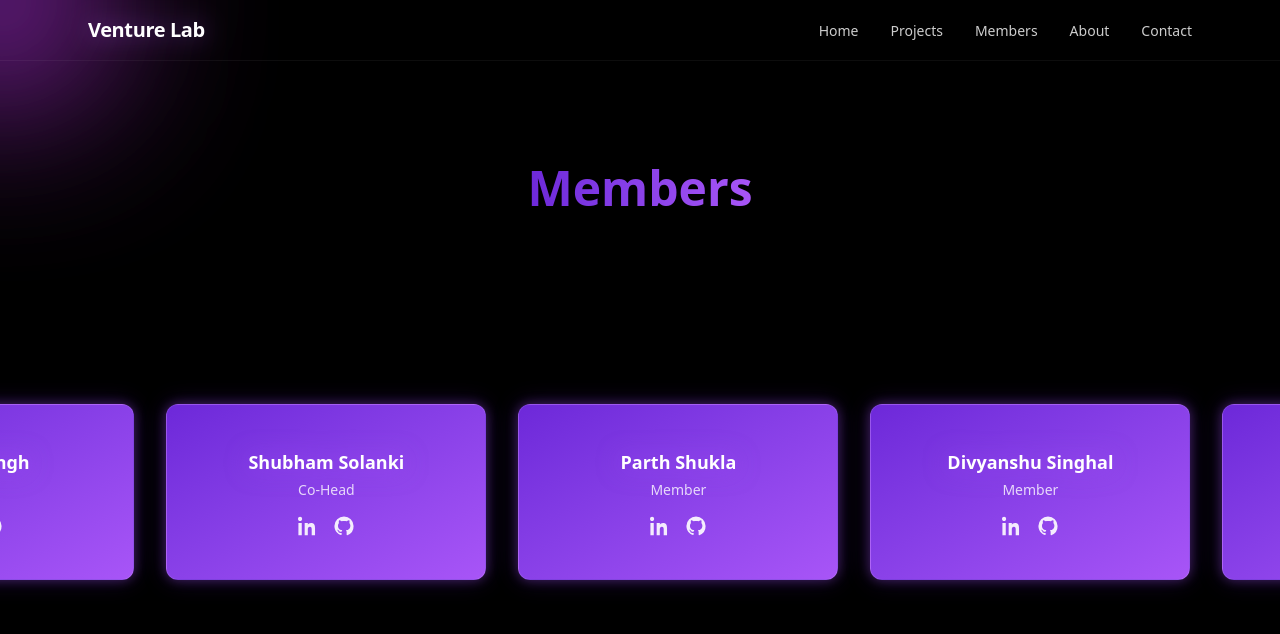
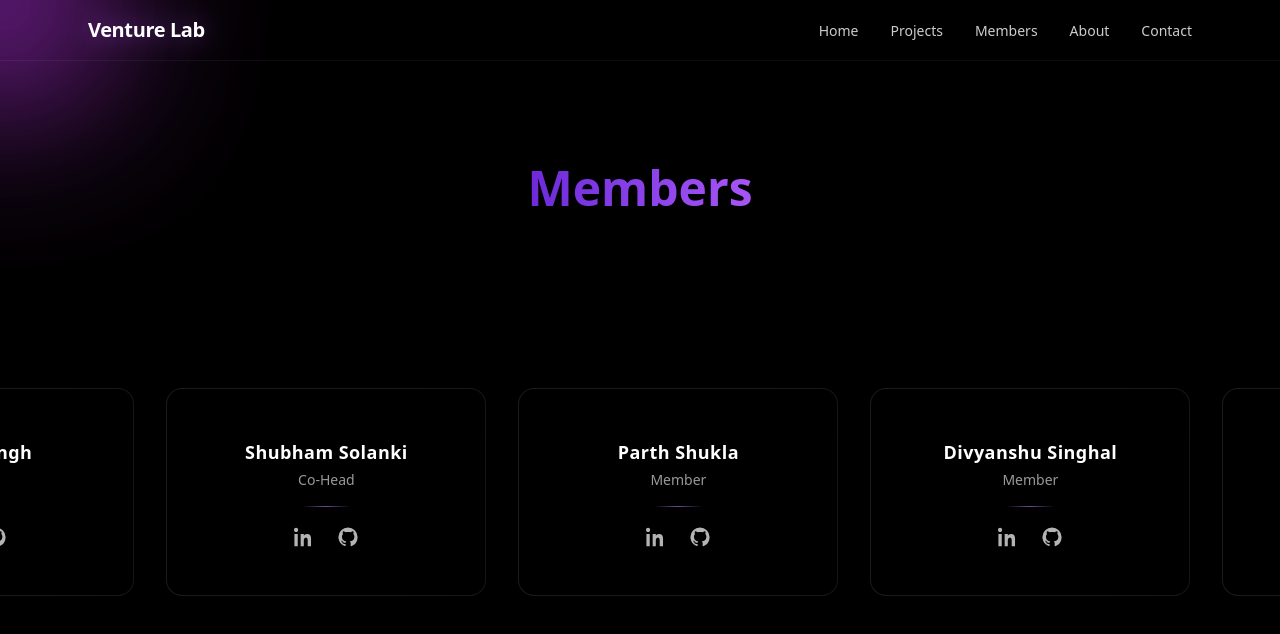
Before and after one commit to alphakumar1/venture_lab, a Next.js app: page /members in a window 1280 px wide. Shown: the top 634 px of the page. Built offline with nearby package versions, Linux system fonts and the light colour scheme.

Commit message:
Improved members card

```diff
--- a/app/components/MemberCard.tsx
+++ b/app/components/MemberCard.tsx
@@ -10,9 +10,11 @@ type Member = {
   github: string;
 };
 
+/* ---------- Icons ---------- */
+
 function LinkedInIcon(props: React.SVGProps<SVGSVGElement>) {
   return (
-    <svg viewBox="0 0 24 24" aria-hidden="true" fill="currentColor" {...props}>
+    <svg viewBox="0 0 24 24" fill="currentColor" {...props}>
       <path d="M4.98 3.5C4.98 4.88 3.86 6 2.5 6S0 4.88 0 3.5 1.12 1 2.5 1s2.48 1.12 2.48 2.5zM.5 8.5h4V23h-4V8.5zm7.5 0h3.83v2h.05c.53-1 1.83-2.05 3.77-2.05 4.03 0 4.78 2.65 4.78 6.1V23h-3.99v-6.5c0-1.55-.03-3.55-2.17-3.55-2.17 0-2.5 1.69-2.5 3.43V23H8V8.5z" />
     </svg>
   );
@@ -20,65 +22,107 @@ function LinkedInIcon(props: React.SVGProps<SVGSVGElement>) {
 
 function GitHubIcon(props: React.SVGProps<SVGSVGElement>) {
   return (
-    <svg viewBox="0 0 24 24" aria-hidden="true" fill="currentColor" {...props}>
+    <svg viewBox="0 0 24 24" fill="currentColor" {...props}>
       <path d="M12 .5A11.5 11.5 0 0 0 .5 12c0 5.08 3.29 9.39 7.86 10.9.58.11.8-.25.8-.56v-2.06c-3.2.7-3.87-1.37-3.87-1.37-.53-1.34-1.29-1.7-1.29-1.7-1.06-.72.08-.71.08-.71 1.17.08 1.78 1.2 1.78 1.2 1.04 1.78 2.74 1.27 3.41.97.11-.77.41-1.27.74-1.57-2.56-.29-5.26-1.28-5.26-5.69 0-1.26.45-2.3 1.2-3.11-.12-.3-.52-1.53.11-3.19 0 0 .98-.31 3.2 1.18.94-.26 1.94-.38 2.94-.38s2 .13 2.94.38c2.22-1.5 3.2-1.18 3.2-1.18.63 1.66.23 2.89.11 3.19.74.81 1.2 1.85 1.2 3.11 0 4.42-2.7 5.39-5.27 5.68.42.36.79 1.07.79 2.16v3.2c0 .31.21.68.81.56A11.5 11.5 0 0 0 23.5 12 11.5 11.5 0 0 0 12 .5Z" />
     </svg>
   );
 }
 
-export default function MemberCard({ name, role, linkedin, github }: Member) {
-  // 3D tilt
+/* ---------- Component ---------- */
+
+export default function MemberCard({
+  name,
+  role,
+  linkedin,
+  github,
+}: Member) {
+  // Motion values (desktop polish)
   const rotateX = useMotionValue(0);
   const rotateY = useMotionValue(0);
-  const springRotateX = useSpring(rotateX, { stiffness: 200, damping: 20 });
-  const springRotateY = useSpring(rotateY, { stiffness: 200, damping: 20 });
+  const x = useMotionValue(0);
+  const y = useMotionValue(0);
 
-  // Magnetic attraction
-  const mx = useMotionValue(0);
-  const my = useMotionValue(0);
-  const springX = useSpring(mx, { stiffness: 200, damping: 20 });
-  const springY = useSpring(my, { stiffness: 200, damping: 20 });
+  const spring = { stiffness: 160, damping: 24 };
+  const rX = useSpring(rotateX, spring);
+  const rY = useSpring(rotateY, spring);
+  const sX = useSpring(x, spring);
+  const sY = useSpring(y, spring);
 
   function onMove(e: React.MouseEvent<HTMLDivElement>) {
-    const rect = (e.currentTarget as HTMLDivElement).getBoundingClientRect();
-    const x = e.clientX - rect.left;
-    const y = e.clientY - rect.top;
-    const midX = rect.width / 2;
-    const midY = rect.height / 2;
+    const rect = e.currentTarget.getBoundingClientRect();
+    const dx = e.clientX - rect.left - rect.width / 2;
+    const dy = e.clientY - rect.top - rect.height / 2;
 
-    const tiltAmt = 8; // tilt sensitivity
-    const magnetAmt = 10; // max pixels to move towards cursor
+    rotateY.set((dx / rect.width) * 10);
+    rotateX.set(-(dy / rect.height) * 10);
 
-    rotateY.set(((x - midX) / midX) * tiltAmt);
-    rotateX.set(-((y - midY) / midY) * tiltAmt);
+    x.set((dx / rect.width) * 12);
+    y.set((dy / rect.height) * 12);
+  }
 
-    mx.set(((x - midX) / midX) * magnetAmt);
-    my.set(((y - midY) / midY) * magnetAmt);
-  }
   function onLeave() {
     rotateX.set(0);
     rotateY.set(0);
-    mx.set(0);
-    my.set(0);
+    x.set(0);
+    y.set(0);
   }
 
   return (
     <motion.div
       onMouseMove={onMove}
       onMouseLeave={onLeave}
-      style={{ rotateX: springRotateX, rotateY: springRotateY, x: springX, y: springY }}
-      whileHover={{ scale: 1.03 }}
-      transition={{ type: "spring", stiffness: 200, damping: 20 }}
-      className="snap-center group perspective-1000 w-80 h-44 rounded-xl border border-white/10 bg-gradient-to-br from-[#6d28d9] to-[#a855f7] p-5 shadow-neon hover:shadow-neon-strong flex flex-col items-center justify-center text-center"
+      style={{ rotateX: rX, rotateY: rY, x: sX, y: sY }}
+      whileHover={{ scale: 1.05 }}
+      className="
+        group relative w-80 h-52 rounded-2xl
+        bg-black/70 backdrop-blur-xl
+        border border-white/10
+        shadow-[0_30px_90px_rgba(0,0,0,0.75)]
+        transition-all
+        hover:shadow-[0_50px_160px_rgba(168,85,247,0.35)]
+        flex flex-col items-center justify-center text-center
+      "
     >
-      <h3 className="text-lg font-semibold text-white drop-shadow-neon">{name}</h3>
-      <p className="mt-1 text-sm text-white/80">{role}</p>
-      <div className="mt-4 flex items-center justify-center gap-4 text-white/90">
-        <Link href={linkedin} target="_blank" rel="noopener noreferrer" aria-label="LinkedIn">
-          <LinkedInIcon className="h-5 w-5 hover:text-white transition" />
+      {/* Purple energy halo */}
+      <div
+        aria-hidden
+        className="absolute inset-0 rounded-2xl opacity-0 group-hover:opacity-100 transition-opacity"
+        style={{
+          background:
+            "radial-gradient(circle at 50% 0%, rgba(168,85,247,0.25), transparent 65%)",
+        }}
+      />
+
+      {/* Identity */}
+      <h3 className="relative z-10 text-lg font-semibold text-white tracking-wide">
+        {name}
+      </h3>
+
+      <p className="relative z-10 mt-1 text-sm text-white/60">
+        {role}
+      </p>
+
+      {/* Divider */}
+      <div className="relative z-10 mt-4 h-px w-12 bg-gradient-to-r from-transparent via-purple-400/60 to-transparent" />
+
+      {/* Social actions */}
+      <div className="relative z-10 mt-5 flex items-center gap-6 text-white/70">
+        <Link
+          href={linkedin}
+          target="_blank"
+          aria-label="LinkedIn"
+          className="hover:text-purple-300 transition"
+        >
+          <LinkedInIcon className="h-5 w-5" />
         </Link>
-        <Link href={github} target="_blank" rel="noopener noreferrer" aria-label="GitHub">
-          <GitHubIcon className="h-5 w-5 hover:text-white transition" />
+
+        <Link
+          href={github}
+          target="_blank"
+          aria-label="GitHub"
+          className="hover:text-purple-300 transition"
+        >
+          <GitHubIcon className="h-5 w-5" />
         </Link>
       </div>
     </motion.div>
```
